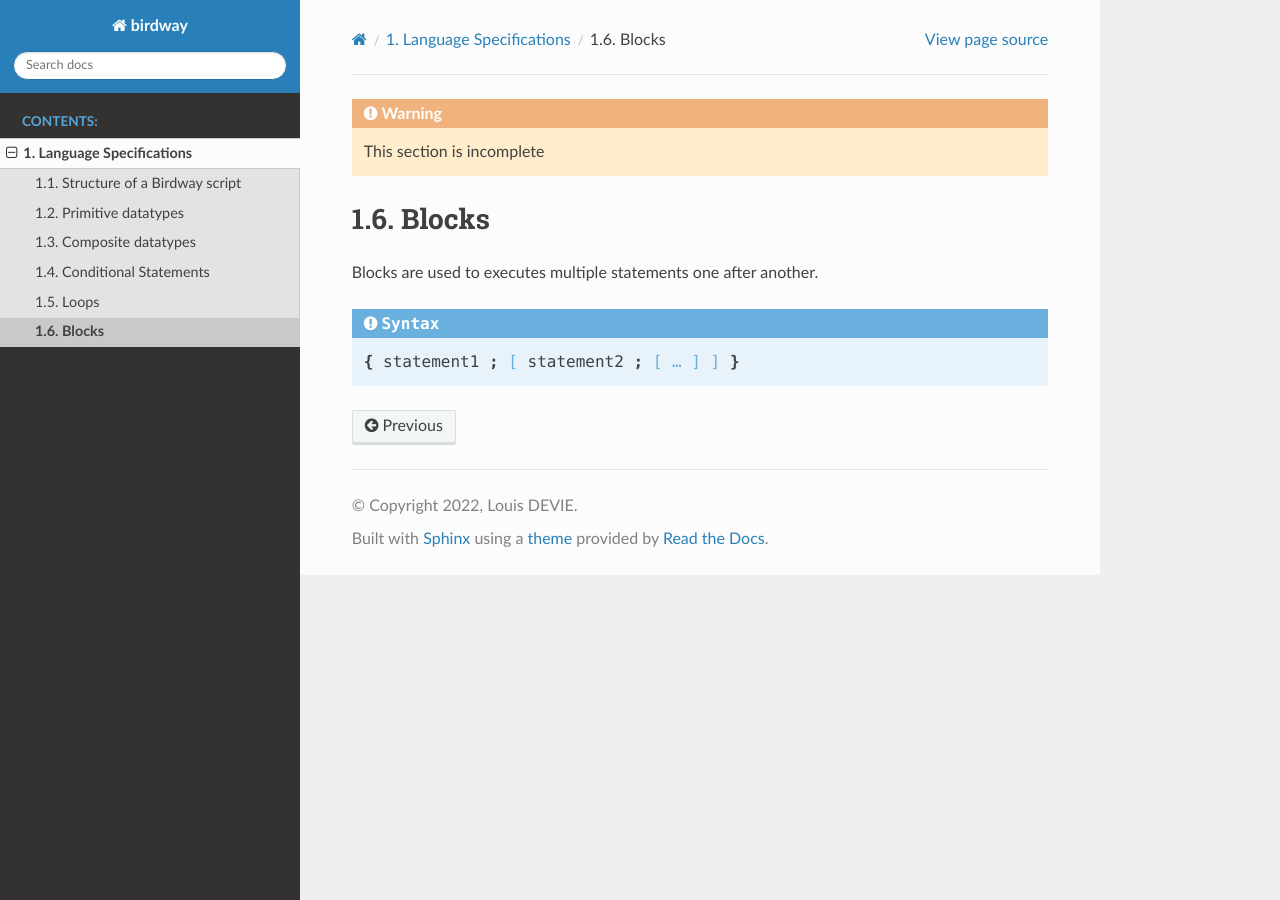
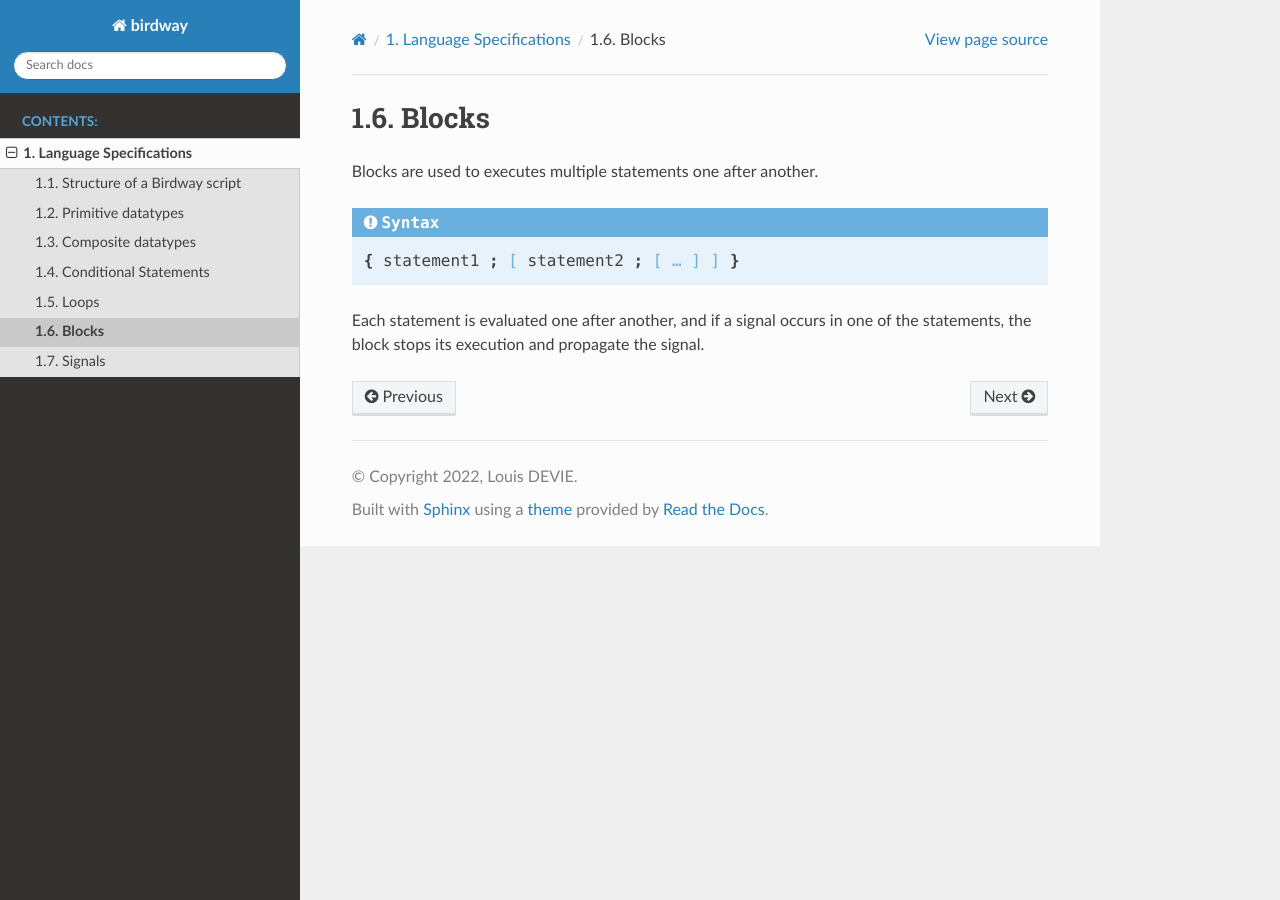
Before and after one commit to louisdevie/birdway, a Sphinx documentation site: the page built from docs/source/specs/block.rst, in a window 1280 px wide. Built offline with Sphinx 7.4.7 and the Read the Docs theme 2.0.0, drawn with Linux system fonts in a browser that asks for light colours.

Commit message:
almost working

```diff
--- a/docs/source/specs/block.rst
+++ b/docs/source/specs/block.rst
@@ -1,6 +1,3 @@
-.. warning::
-   This section is incomplete
-
 Blocks
 ======
 
@@ -8,3 +5,7 @@ Blocks are used to executes multiple statements one after another.
 
 .. syntax::
    **{** statement1 **;** *[* statement2 **;** *[ ... ]* *]* **}**
+
+Each statement is evaluated one after another,
+and if a signal occurs in one of the statements,
+the block stops its execution and propagate the signal.
--- a/docs/source/specs/index.rst
+++ b/docs/source/specs/index.rst
@@ -18,3 +18,4 @@ All Birdway implementations should follow the following specifications.
    conditionals
    loops
    block
+   signals
--- a/docs/source/specs/loops.rst
+++ b/docs/source/specs/loops.rst
@@ -1,6 +1,8 @@
 Loops
 =====
 
+
+.. _break_skip:
 
 Break and Skip
 --------------
```
Also changed, not shown: docs/source/specs/signals.rst (added, +20 -0 lines), docs/source/specs/structure.rst (+8 -4 lines), 3 other files.
